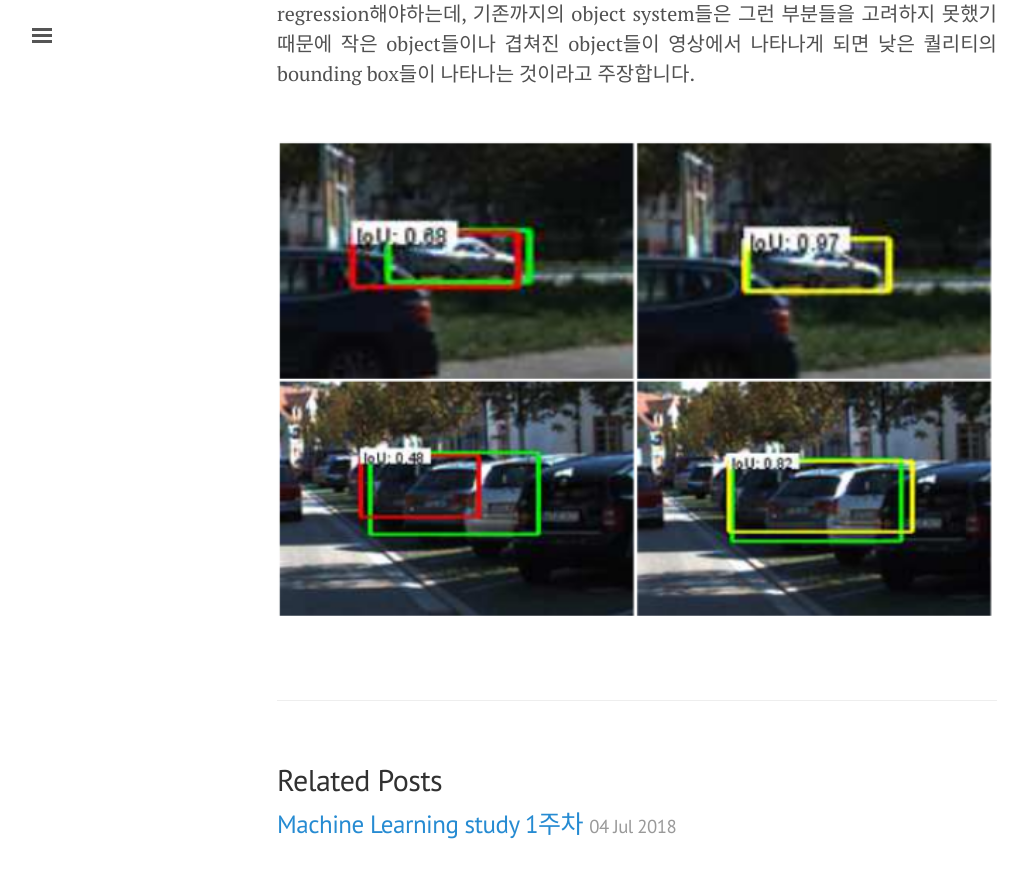
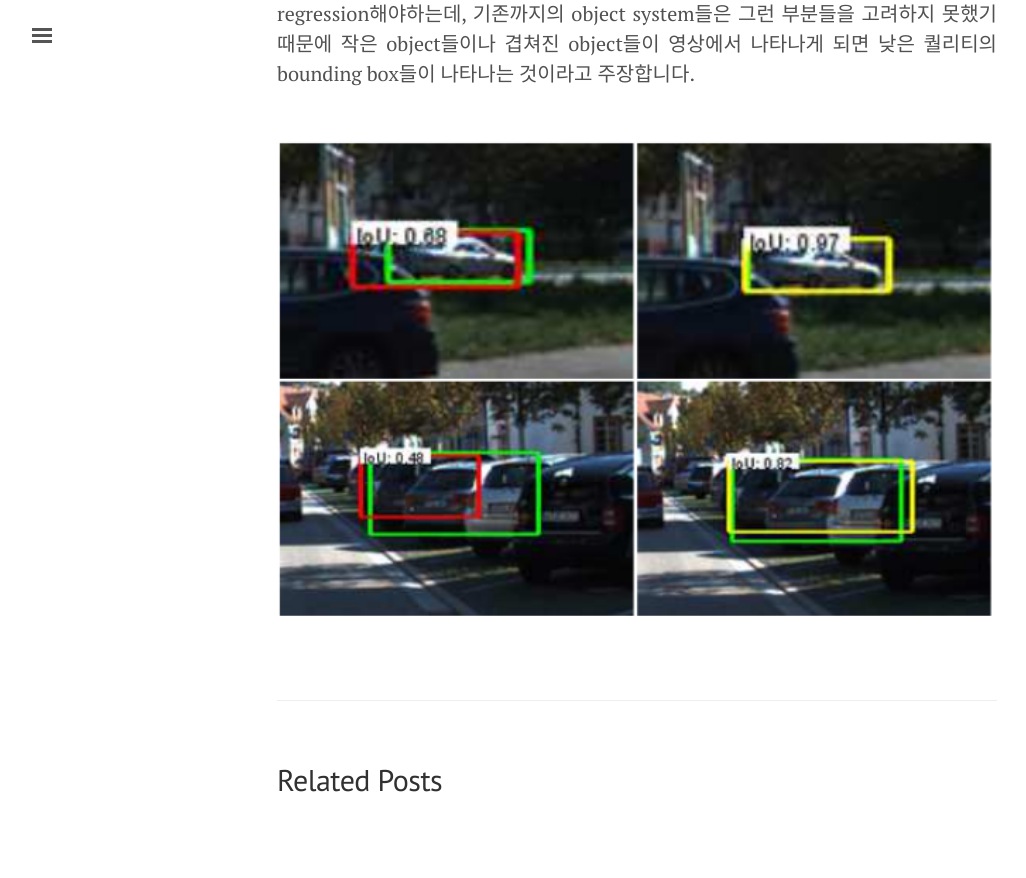
Before and after one commit to ssaru/jimheo.github.io, a Jekyll site: the page built from _posts/DeepLearning/2018-07-06-Accurate-Single-Detector-Using-Reccurrent-Rolling-Convolution.md, in a window 1280 px wide and 900 px high, scrolled down 1440 px. Shown: the top 878 px of the window, without its empty margins (3-1029 px from the left). Built offline with Jekyll 4.4.1, drawn with Linux system fonts in a browser that asks for light colours; comment, search, counter and statistics services are not loaded.

Commit message:
1. re arrange folder structure

```diff
--- a/_posts/DeepLearning/2018-07-04-LogisticRegression.md
+++ /dev/null
@@ -1,9 +0,0 @@
----
-layout: post
-title: Machine Learning study 1주차
-comments: true
-category: Deep Learning
-tags:
-- ML
-- Linear-Algebra
----
```
Also changed, not shown: _posts/DeepLearning/2018-07-06-Accurate-Single-Detector-Using-Reccurrent-Rolling-Convolution.md (renamed from _posts/DeepLearning/Accurate-Single-Detector-Using-Reccurrent-Rolling-Convolution/2018-07-06-Accurate-Single-Detector-Using-Reccurrent-Rolling-Convolution.md, +1 -1 lines).
